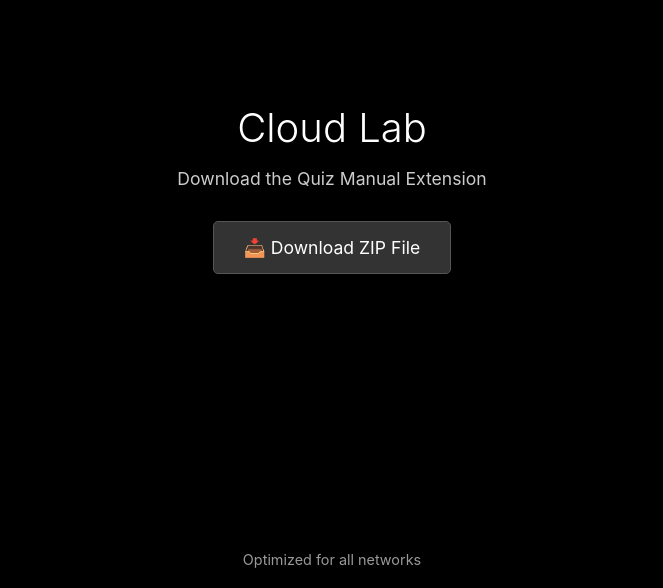
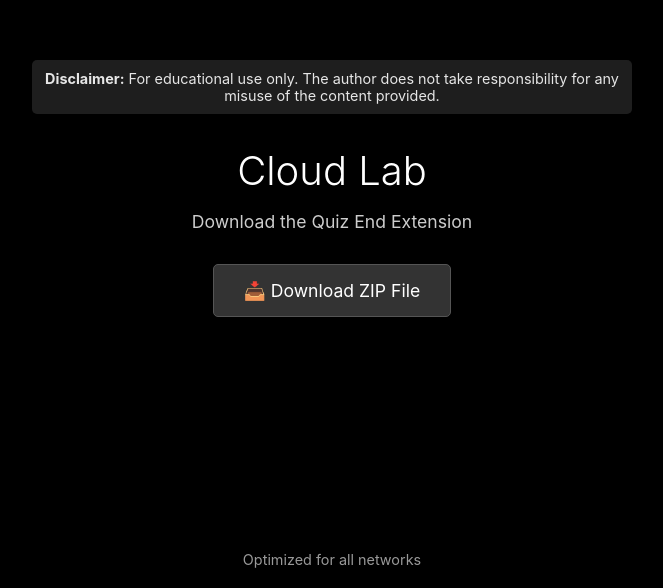
Before and after one commit to NanThanMame/Leo, a plain HTML site: page index.html in a window 1280 px wide. Shown: the part 212-800 px from the top of the page, without its empty margins (308-971 px from the left). Drawn offline with Linux system fonts and the light colour scheme.

Commit message:
Initial commit

```diff
--- a/index.html
+++ b/index.html
@@ -71,9 +71,12 @@
 </head>
 <body>
     <div class="container">
+        <div style="background:#222;padding:10px;margin-bottom:2rem;border-radius:5px;font-size:0.9rem;opacity:0.9;">
+            <strong>Disclaimer:</strong> For educational use only. The author does not take responsibility for any misuse of the content provided.
+        </div>
         <h1>Cloud Lab</h1>
-        <p>Download the Quiz Manual Extension</p>
-        <a href="./Quizz_Manual_Extention.zip" class="download-btn" download>
+        <p>Download the Quiz End Extension</p>
+        <a href="./quiz_end.zip" class="download-btn" download>
             📥 Download ZIP File
         </a>
     </div>
```
Also changed, not shown: 2 other files.
